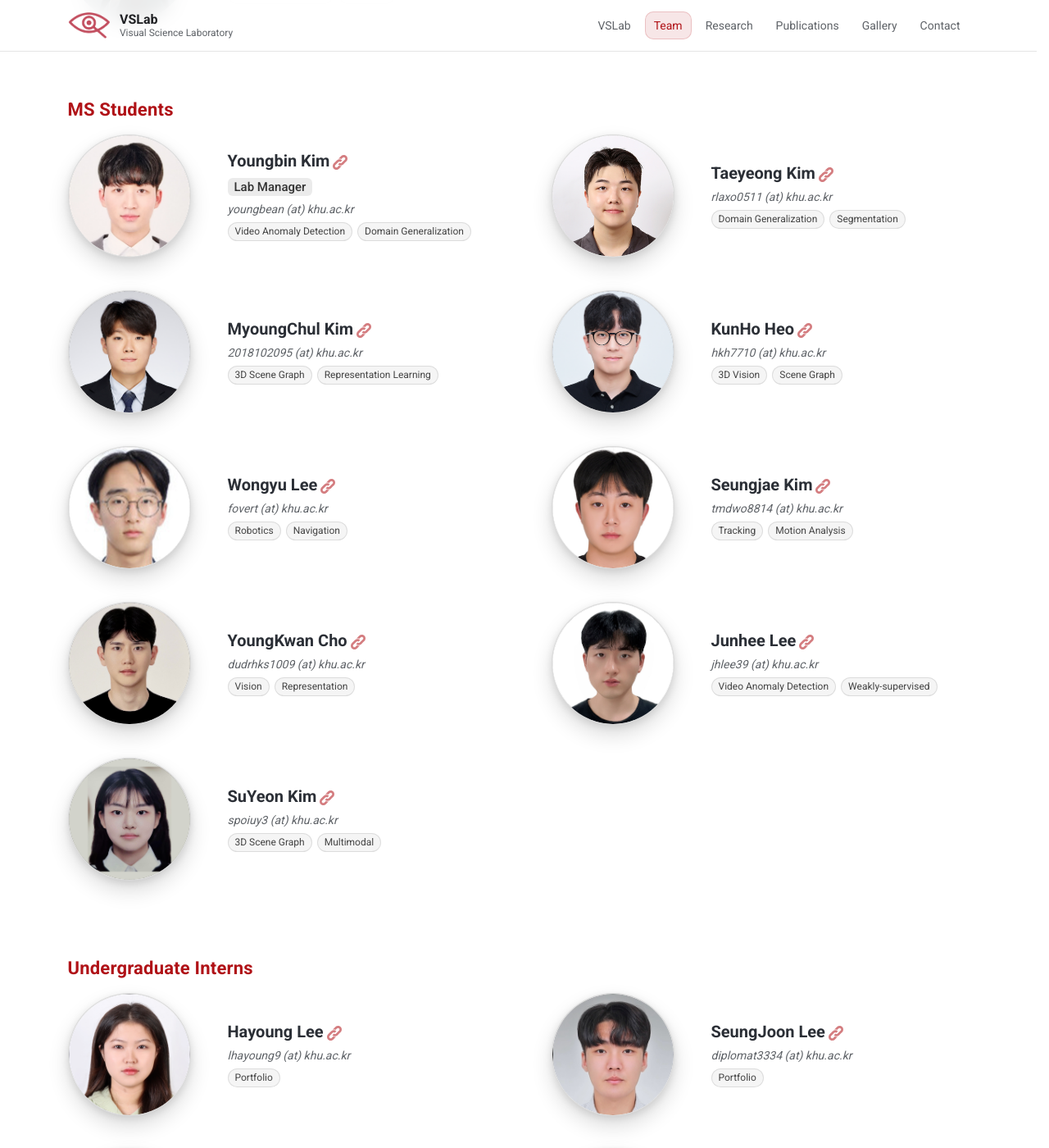
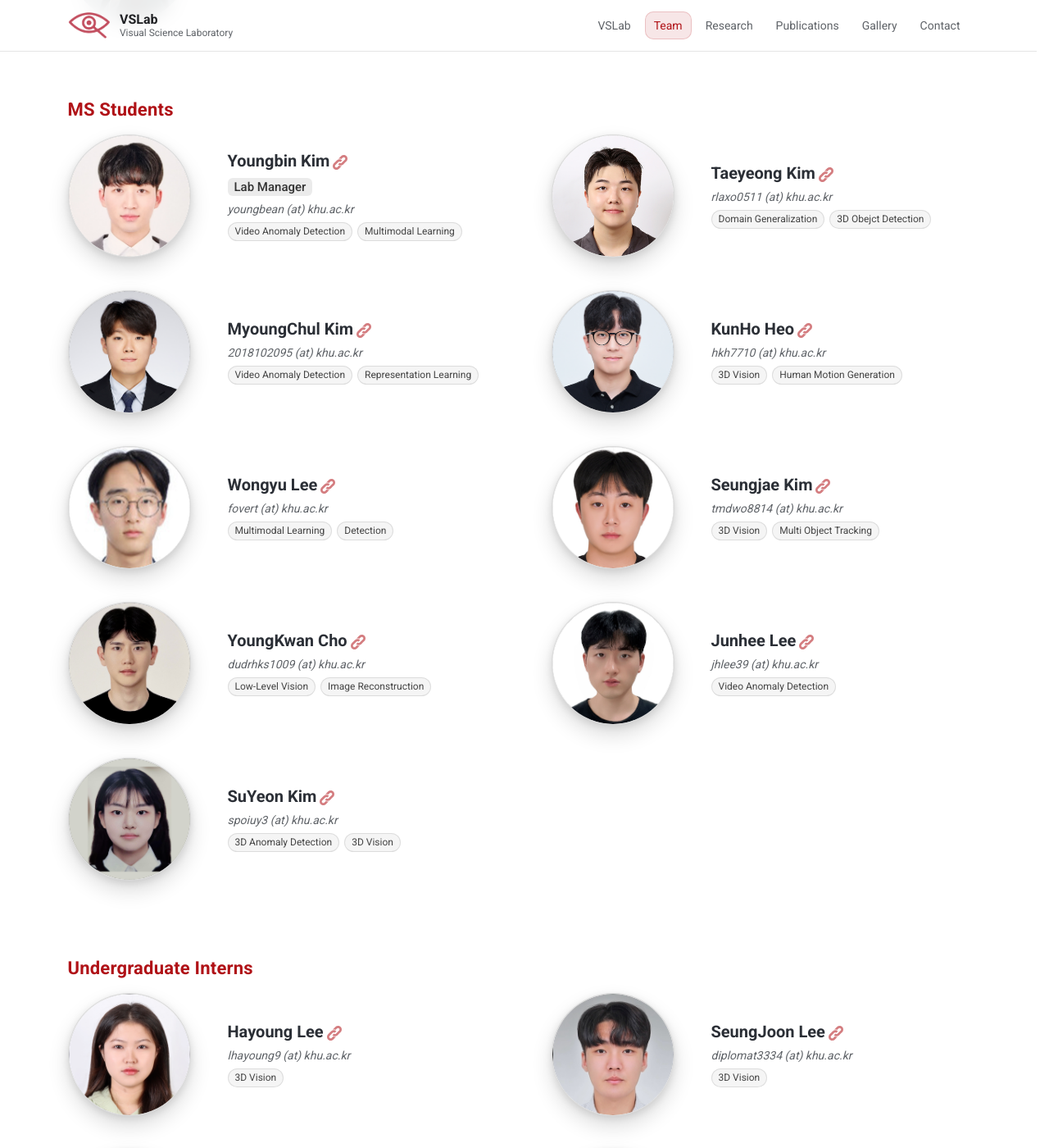
Before and after one commit to VisualScienceLab-KHU/VSLab_Homepage, a Jekyll site: the page built from team.md, in a window 1280 px wide and 1400 px high, scrolled down 455 px. Shown: the whole window at 82% size. Built offline with Jekyll 4.4.1, drawn with Linux system fonts in a browser that asks for light colours; some of the changed text lies outside the part shown.

Commit message:
Edit: Research field (in team page)

```diff
--- a/team.md
+++ b/team.md
@@ -47,11 +47,6 @@ permalink: /team/
 
           <div class="profile-role">Assistant Professor</div>
           <div class="profile-email">maycho (at) khu.ac.kr</div>
-
-          <div class="profile-research">
-            <span class="profile-tag">Video Understanding</span>
-            <span class="profile-tag">3D Vision</span>
-          </div>
         </div>
       </article>
     </div>
@@ -97,7 +92,7 @@ permalink: /team/
 
           <div class="profile-research">
             <span class="profile-tag">Video Anomaly Detection</span>
-            <span class="profile-tag">Domain Generalization</span>
+            <span class="profile-tag">Multimodal Learning</span>
           </div>
         </div>
       </article>
@@ -135,7 +130,7 @@ permalink: /team/
 
           <div class="profile-research">
             <span class="profile-tag">Domain Generalization</span>
-            <span class="profile-tag">Segmentation</span>
+            <span class="profile-tag">3D Obejct Detection</span>
           </div>
         </div>
       </article>
@@ -172,7 +167,7 @@ permalink: /team/
           <div class="profile-email">2018102095 (at) khu.ac.kr</div>
 
           <div class="profile-research">
-            <span class="profile-tag">3D Scene Graph</span>
+            <span class="profile-tag">Video Anomaly Detection</span>
             <span class="profile-tag">Representation Learning</span>
           </div>
         </div>
@@ -211,7 +206,7 @@ permalink: /team/
 
           <div class="profile-research">
             <span class="profile-tag">3D Vision</span>
-            <span class="profile-tag">Scene Graph</span>
+            <span class="profile-tag">Human Motion Generation</span>
           </div>
         </div>
       </article>
@@ -248,8 +243,8 @@ permalink: /team/
           <div class="profile-email">fovert (at) khu.ac.kr</div>
 
           <div class="profile-research">
-            <span class="profile-tag">Robotics</span>
-            <span class="profile-tag">Navigation</span>
+            <span class="profile-tag">Multimodal Learning</span>
+            <span class="profile-tag">Detection</span>
           </div>
         </div>
       </article>
@@ -286,8 +281,8 @@ permalink: /team/
           <div class="profile-email">tmdwo8814 (at) khu.ac.kr</div>
 
           <div class="profile-research">
-            <span class="profile-tag">Tracking</span>
-            <span class="profile-tag">Motion Analysis</span>
+            <span class="profile-tag">3D Vision</span>
+            <span class="profile-tag">Multi Object Tracking</span>
           </div>
         </div>
       </article>
@@ -324,8 +319,8 @@ permalink: /team/
           <div class="profile-email">dudrhks1009 (at) khu.ac.kr</div>
 
           <div class="profile-research">
-            <span class="profile-tag">Vision</span>
-            <span class="profile-tag">Representation</span>
+            <span class="profile-tag">Low-Level Vision</span>
+            <span class="profile-tag">Image Reconstruction</span>
           </div>
         </div>
       </article>
@@ -363,7 +358,6 @@ permalink: /team/
 
           <div class="profile-research">
             <span class="profile-tag">Video Anomaly Detection</span>
-            <span class="profile-tag">Weakly-supervised</span>
           </div>
         </div>
       </article>
@@ -400,8 +394,8 @@ permalink: /team/
           <div class="profile-email">spoiuy3 (at) khu.ac.kr</div>
 
           <div class="profile-research">
-            <span class="profile-tag">3D Scene Graph</span>
-            <span class="profile-tag">Multimodal</span>
+            <span class="profile-tag">3D Anomaly Detection</span>
+            <span class="profile-tag">3D Vision</span>
           </div>
         </div>
       </article>
@@ -447,7 +441,7 @@ permalink: /team/
           <div class="profile-email">lhayoung9 (at) khu.ac.kr</div>
 
           <div class="profile-research">
-            <span class="profile-tag">Portfolio</span>
+            <span class="profile-tag">3D Vision</span>
           </div>
         </div>
       </article>
@@ -484,7 +478,7 @@ permalink: /team/
           <div class="profile-email">diplomat3334 (at) khu.ac.kr</div>
 
           <div class="profile-research">
-            <span class="profile-tag">Portfolio</span>
+            <span class="profile-tag">3D Vision</span>
           </div>
         </div>
       </article>
@@ -526,7 +520,7 @@ permalink: /team/
           <div class="profile-email">thom08 (at) khu.ac.kr</div>
 
           <div class="profile-research">
-            <span class="profile-tag">Computer Vision</span>
+            <span class="profile-tag">Image Generation</span>
           </div>
         </div>
       </article>
@@ -584,7 +578,8 @@ permalink: /team/
           <div class="profile-email">chanse0727 (at) khu.ac.kr</div>
 
           <div class="profile-research">
-            <span class="profile-tag">Portfolio</span>
+            <span class="profile-tag">3D Object Detection</span>
+            <span class="profile-tag">3D Anomaly Detection</span>
           </div>
         </div>
       </article>
```
Also changed, not shown: publications.md (+8 -8 lines).
